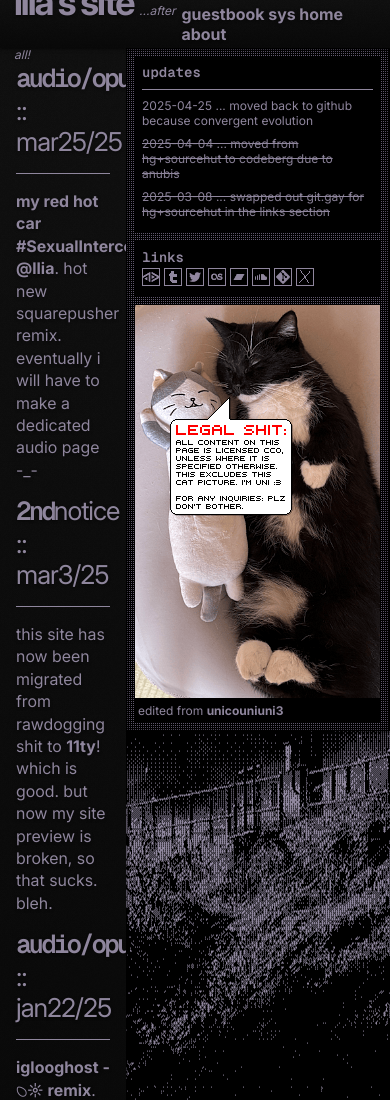
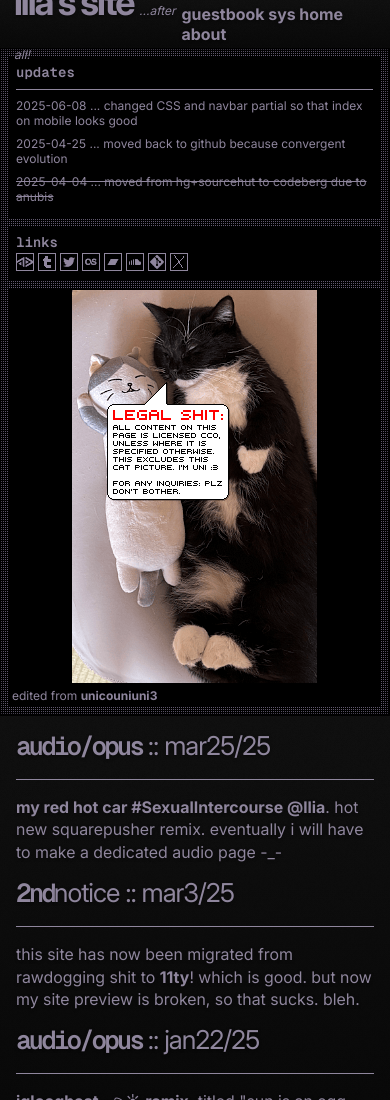
Before and after one commit to kitses/lliasite, an Eleventy site: page src/index.njk in a window 390 px wide. Shown: the top 1100 px of the page. Built offline with nearby package versions, Linux system fonts and the light colour scheme; Eleventy itself is replaced by a stand-in of ours; files that its build step writes are made by us from their sources.

Commit message:
make mobile look good

```diff
--- a/src/_includes/partials/sidebar.njk
+++ b/src/_includes/partials/sidebar.njk
@@ -2,9 +2,9 @@
   <mrrp>
     <h6>updates</h6>
     <hr>
+    <p>2025-06-08 ... changed CSS and navbar partial so that index on mobile looks good</p>
     <p>2025-04-25 ... moved back to github because convergent evolution</p>
     <p><s>2025-04-04 ... moved from hg+sourcehut to codeberg due to anubis</s></p>
-    <p><s>2025-03-08 ... swapped out git.gay for hg+sourcehut in the links section</s></p>
   </mrrp>
   <mrrp id="mrrplinks">
     <h6>links</h6>
@@ -19,6 +19,8 @@
       <a href="https://bsky.app/profile/silicon.bsky.social"><img title="bluesky (DON'T WASTE YOUR FUCKING TIME), 18+" src="/assets/images/icons/dogshit.png"></a>
     </div>
   </mrrp>
-  <img alt="A black-and-white Mineut cat lying on its side, cuddling a plush toy shaped like a cartoon cat. Overlaid text in a speech bubble reads: 'LEGAL SHIT: ALL CONTENT ON THIS PAGE IS LICENSED CC0, UNLESS WHERE IT IS SPECIFIED OTHERWISE. THIS EXCLUDES THIS CAT PICTURE. I'M UNI :3 FOR ANY INQUIRIES: PLZ DON'T BOTHER.'" title="(intellectual property is an oxymoron. eat shit)" src="/assets/images/legal.png">
+  <div id="legalimage">
+    <img alt="A black-and-white Mineut cat lying on its side, cuddling a plush toy shaped like a cartoon cat. Overlaid text in a speech bubble reads: 'LEGAL SHIT: ALL CONTENT ON THIS PAGE IS LICENSED CC0, UNLESS WHERE IT IS SPECIFIED OTHERWISE. THIS EXCLUDES THIS CAT PICTURE. I'M UNI :3 FOR ANY INQUIRIES: PLZ DON'T BOTHER.'" title="(intellectual property is an oxymoron. eat shit)" src="/assets/images/legal.png">
+  </div>
   <small id="credit">edited from <a href="https://x.com/unicouniuni3/">unicouniuni3</a></small>
 </othershit>
--- a/src/assets/css/style.css
+++ b/src/assets/css/style.css
@@ -305,3 +305,25 @@ p a,
   justify-content: center;
   margin: 12px 0 0;
 }
+
+#legalimage {
+  display: flex;
+  justify-content: center;
+}
+
+/* because mobile. at the bottom for shame reasons. */
+
+@media (max-width: 655px) {
+  .motherfuckingMainContainer {
+    flex-direction: column-reverse;
+  }
+
+  main,
+  othershit {
+    width: unset
+  }
+
+  #legalimage {
+    background: #000;
+  }
+}
```
